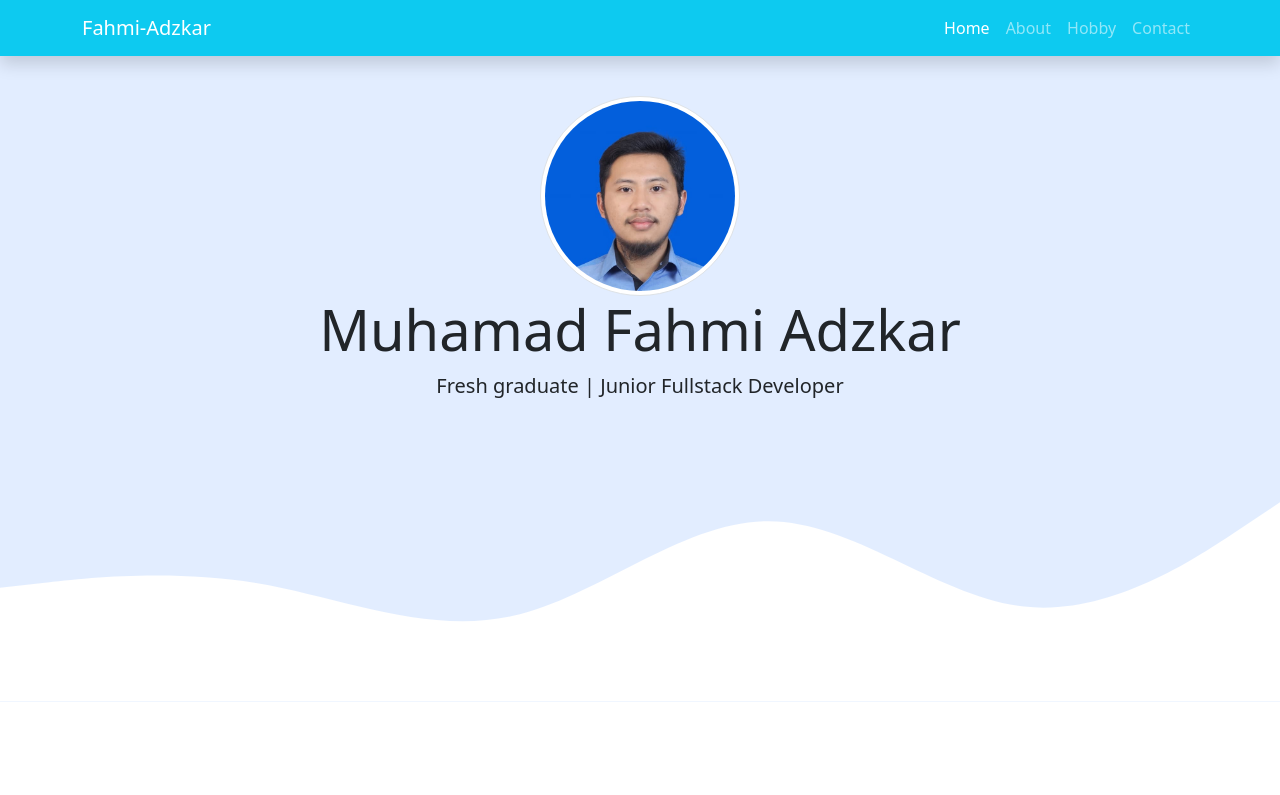
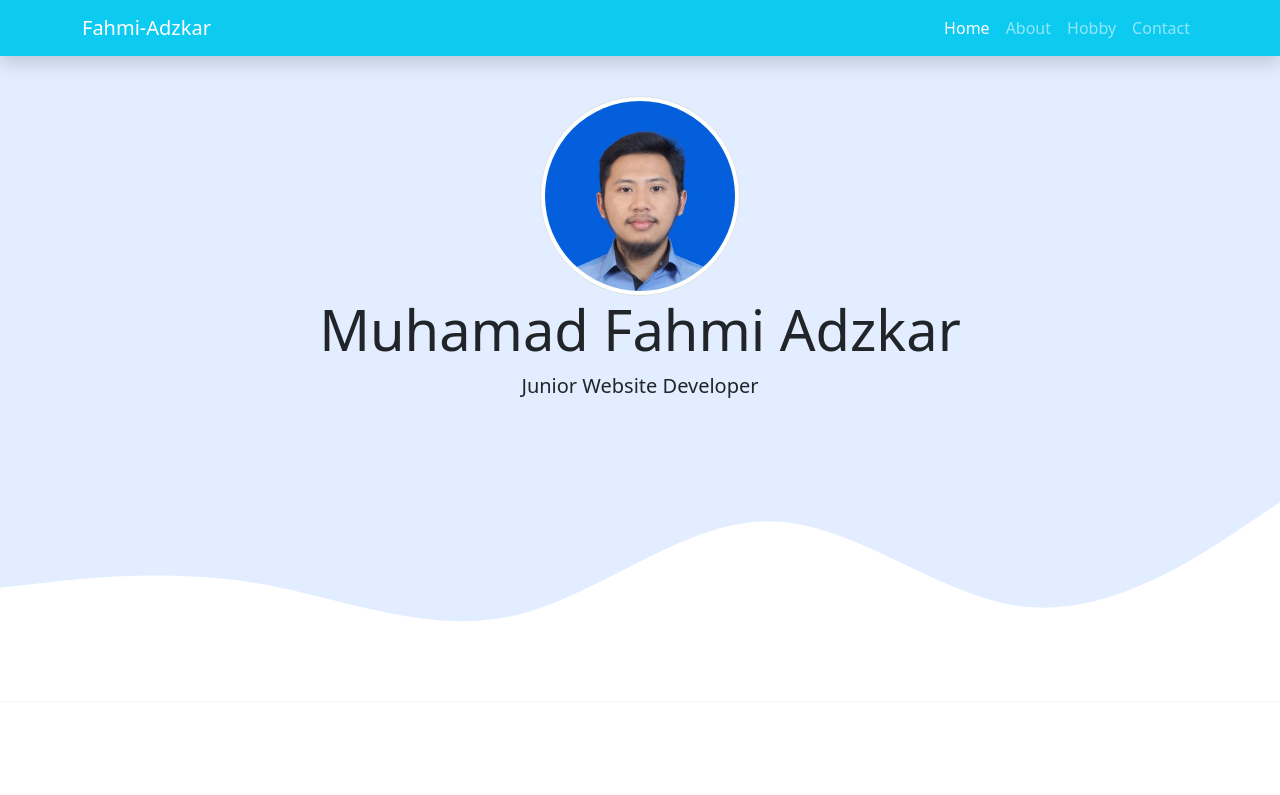
Before and after one commit to Fahmi-adzkar/Fahmi-adzkar, a plain HTML site: page index.html in a window 1280 px wide. Shown: the top 795 px of the page. Drawn offline with Linux system fonts and the light colour scheme.

Commit message:
Update index.html

```diff
--- a/index.html
+++ b/index.html
@@ -39,7 +39,7 @@
 	<section class="jumbotron text-center">
 		<img src="img/profile.jpg" alt="Fahmi-Adzkar" width="200" class="rounded-circle img-thumbnail" />
 	  	<h1 class="display-4">Muhamad Fahmi Adzkar</h1>
-	  	<p class="lead">Fresh graduate | Junior Fullstack Developer</p>
+	  	<p class="lead">Junior Website Developer</p>
 	  	<svg xmlns="http://www.w3.org/2000/svg" viewBox="0 0 1440 320">
 	  		<path fill="#fff" fill-opacity="1" d="M0,192L48,186.7C96,181,192,171,288,186.7C384,203,480,245,576,224C672,203,768,117,864,117.3C960,117,1056,203,1152,213.3C1248,224,1344,160,1392,128L1440,96L1440,320L1392,320C1344,320,1248,320,1152,320C1056,320,960,320,864,320C768,320,672,320,576,320C480,320,384,320,288,320C192,320,96,320,48,320L0,320Z">
 	  		</path>
```
